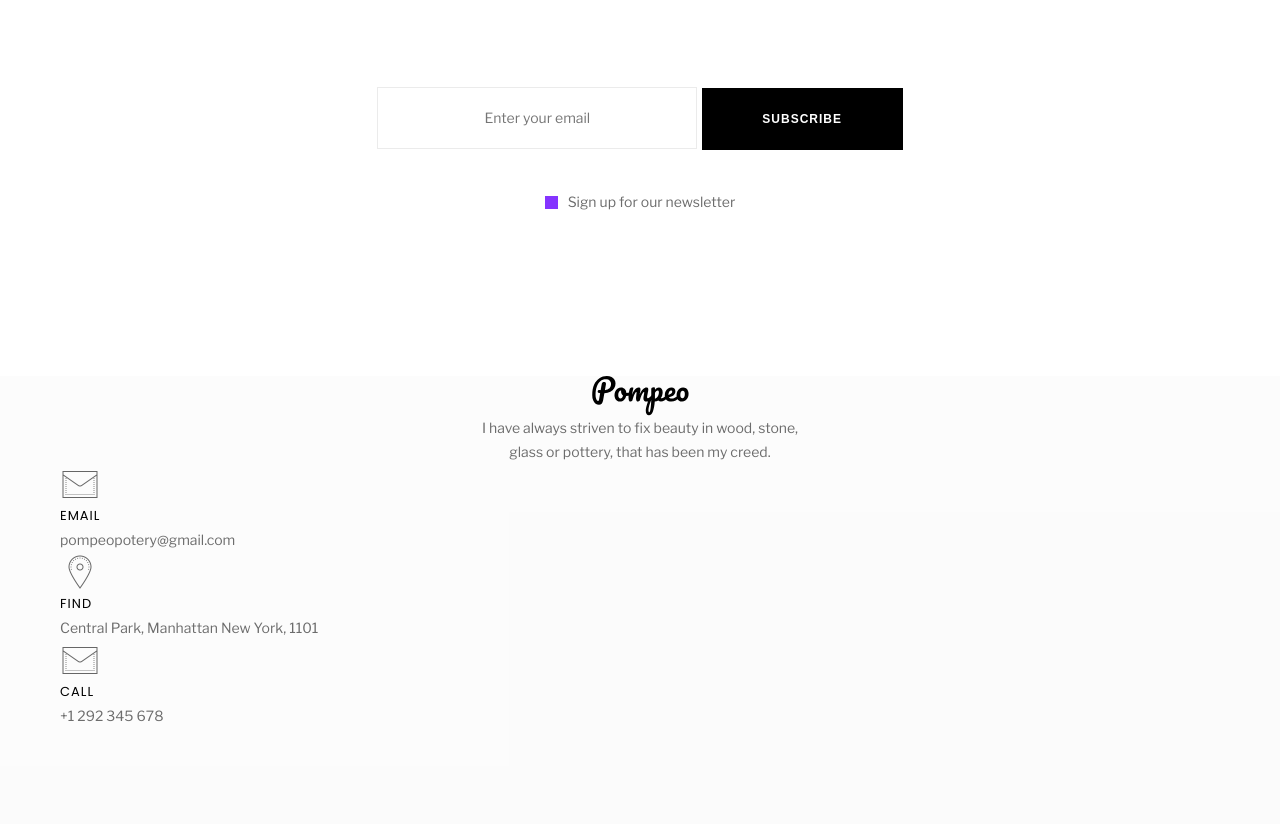
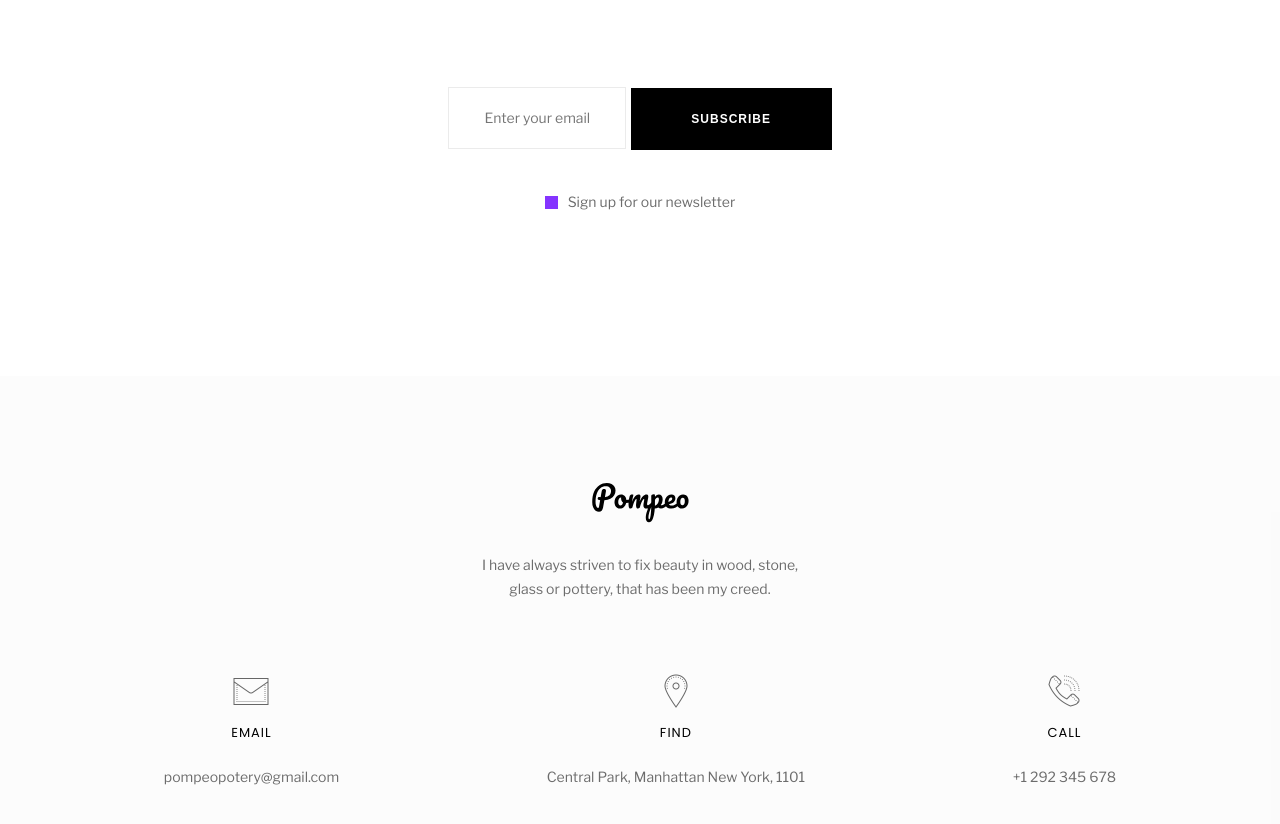
Before and after one commit to ZinaienkovaHanna/html-css-js-pet-project-pompeo, a plain HTML site: page index.html in a window 1280 px wide. Shown: the part 5331-6155 px from the top of the page. Drawn offline with nearby package versions, Linux system fonts and the light colour scheme.

Commit message:
added footer

```diff
--- a/css/common.css
+++ b/css/common.css
@@ -6,7 +6,7 @@
   margin: 0;
   padding: 0;
   box-sizing: border-box;
-  /*    border: 1px solid red;   */
+  /* border: 1px solid red; */
 }
 a {
   text-decoration: none;
--- a/css/footer.css
+++ b/css/footer.css
@@ -3,31 +3,33 @@
   min-height: 600px;
   margin-top: 162px;
 }
-.container {
+.footer__text {
+  padding-top: 107px;
 }
 .footer__text img {
   height: 40px;
-  /* padding-top: 107px; */
 }
 .footer__text p {
   max-width: 340px;
   margin: auto;
   text-align: center;
+  padding: 30px 0px 70px 0px;
 }
 .footer__content {
-  /* display: flex;
+  display: flex;
   flex-direction: column;
-  align-items: center;
   text-align: center;
-  margin: auto; */
+}
+.content__card {
+  padding-bottom: 30px;
 }
 .content__card img {
   width: 40px;
   height: 40px;
+  margin: auto;
 }
-.content__card a:nth-child(2) {
-  max-width: 50px;
-  color: var(--span-text-color);
+.content__card h5 {
+  padding: 10px 0px 20px 0px;
 }
 .content__card a {
   font-family: 'Libre Franklin';
@@ -41,7 +43,9 @@
   text-decoration: underline;
   color: var(--span-text-color);
 }
-.footer-a__find {
-  /* max-width: 50px; */
-  color: var(--h2-text-color);
+@media (min-width: 992px) {
+  .footer__content {
+    flex-direction: row;
+    justify-content: space-around;
+  }
 }
--- a/css/latest-news.css
+++ b/css/latest-news.css
@@ -18,7 +18,7 @@
 }
 [placeholder] {
   text-align: center;
-  min-width: 320px;
+  max-width: 320px;
   min-height: 62px;
   font-family: 'Libre Franklin';
   font-weight: 400;
--- a/css/pompeo-pottery.css
+++ b/css/pompeo-pottery.css
@@ -1,7 +1,7 @@
 .pompeo-pottery {
   background-image: url(../img/pompeo-pottery/pompeo-pottery-background.jpg);
   background-size: cover;
-  background-position: 50% 50%;
+  background-position: 30% 40%;
   min-height: 471px;
   margin-top: 120px;
 }
--- a/index.html
+++ b/index.html
@@ -187,15 +187,12 @@
             action="https://formspree.io/f/xknegapy"
             method="POST"
           >
-            <!-- <label>Email:</label> -->
             <input
               type="email"
               name="email"
               placeholder="Enter your email"
               required
             />
-            <!-- <label>Message:</label>
-            <input type="text" name="message" /> -->
             <button id="form-button" class="form-button button">
               SUBSCRIBE
             </button>
@@ -224,14 +221,14 @@
             <a href="pompeopotery@gmail.com">pompeopotery@gmail.com</a>
           </div>
           <div class="content__card">
-            <img src="img/footer/find-logo.png" alt="email" />
+            <img src="img/footer/find-logo.png" alt="find" />
             <h5>FIND</h5>
             <a class="footer-a__find" href="#"
               >Central Park, Manhattan New York, 1101</a
             >
           </div>
           <div class="content__card">
-            <img src="img/footer/email-logo.png" alt="email" />
+            <img src="img/footer/call-logo.png" alt="call" />
             <h5>CALL</h5>
             <a href="tel:+1 292 345 678">+1 292 345 678</a>
           </div>
```
